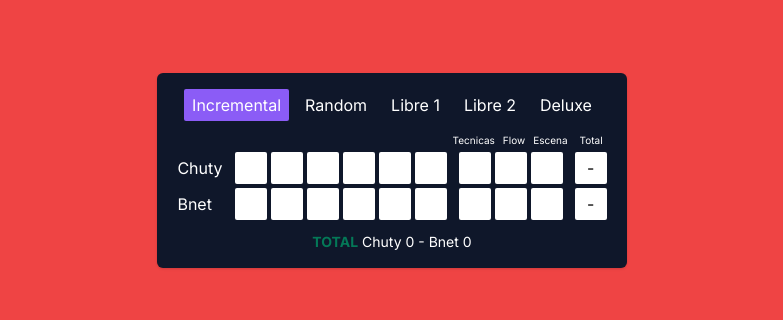
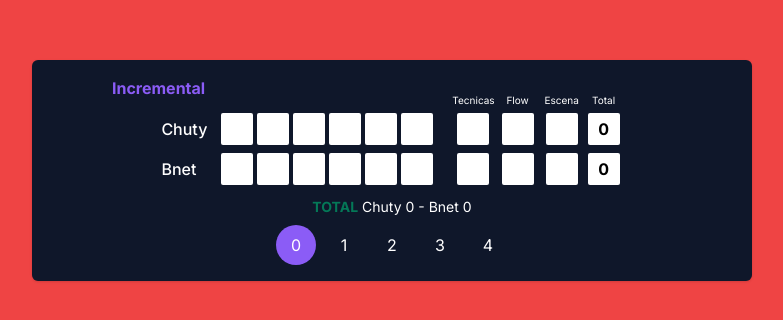
Before and after one commit to orlandodiazc/vote-battles, a Next.js app: page / in a window 1280 px wide. Shown: the part 230-550 px from the top of the page, without its empty margins (248-1031 px from the left). Built offline with nearby package versions, Linux system fonts and the light colour scheme.

Commit message:
Refactor arrow key navigation

```diff
--- a/src/components/Board.jsx
+++ b/src/components/Board.jsx
@@ -4,12 +4,8 @@ import Stages from "./Stages";
 export default function Board() {
   const board = useBoardState();
   return (
-    <section className=" bg-slate-900 rounded-md text-white shadow p-4 flex flex-col justify-center">
+    <section className=" bg-slate-900 rounded-md text-white shadow p-4 flex flex-col justify-center w-[720px]">
       <Stages />
-      <div className="flex gap-1 justify-center text-sm">
-        <span className="text-emerald-700 font-bold">TOTAL</span>{" "}
-        {board[0].name} {board[0].total} - {board[1].name} {board[1].total}
-      </div>
     </section>
   );
 }
--- a/src/components/Input.jsx
+++ b/src/components/Input.jsx
@@ -1,5 +1,4 @@
 import { useSetVote } from "@/context/BoardContext";
-import { useCallback, useEffect, useRef } from "react";
 
 export default function Input({
   id,
@@ -7,24 +6,13 @@ export default function Input({
   playerId,
   stageId,
   voteValue,
-  focus,
-  setFocus,
+  isLastInput,
+  isLastList,
+  elements,
+  onKeyDown,
+  focusableId,
 }) {
   const setVote = useSetVote();
-
-  const ref = useRef(null);
-
-  useEffect(() => {
-    if (focus) {
-      ref.current.focus();
-    }
-  }, [focus]);
-
-  const handleSelect = useCallback(() => {
-    console.log({ playerId, id });
-    setFocus({ playerId, id });
-  }, [id, setFocus]);
-
   function handleKeyDown(ev) {
     const code = ev.keyCode;
     if (code === 69 || code === 109 || code === 107) ev.preventDefault();
@@ -37,8 +25,9 @@ export default function Input({
       if (voteValue.slice(-2) === ".5" || voteValue === "4") return;
       setVote(playerId, stageId, id, `${voteValue ? voteValue : "0"}.5`);
     }
-    handleSelect();
+    onKeyDown(ev);
   }
+
   function handleChange(ev) {
     let currentValue = ev.target.value;
     if (currentValue.length >= 2 && currentValue.slice(-2) !== ".5") {
@@ -49,16 +38,31 @@ export default function Input({
     setVote(playerId, stageId, id, currentValue);
   }
   return (
+    <td
+      className={`p-0.5 text-black font-semibold ${
+        isLastList ? "px-[6px]" : ""
+      } `}
+    >
       <input
         type="number"
-      tabIndex={focus ? 0 : -1}
-      ref={ref}
         value={voteValue}
         onChange={handleChange}
         onKeyDown={handleKeyDown}
-      onClick={handleSelect}
         step="0.5"
-      className="w-8 p-1 rounded-sm text-center"
-    ></input>
+        className={`w-8 h-8 rounded-sm text-center ${
+          isLastInput && !isLastList ? "me-4" : ""
+        }`}
+        style={{ color: "black" }}
+        ref={(element) => {
+          if (element) {
+            elements.current.set(playerId.toString() + id.toString(), element);
+          } else {
+            elements.current.delete(playerId.toString() + id.toString());
+          }
+        }}
+        tabIndex={playerId.toString() + id.toString() === focusableId ? 0 : -1}
+        data-roving-tabindex-item
+      />
+    </td>
   );
 }
--- a/src/components/InputList.jsx
+++ b/src/components/InputList.jsx
@@ -1,22 +1,32 @@
-import useInputFocus from "@/hooks/useInputFocus";
 import Input from "./Input";
 
-export default function InputList({ maxValue, values, playerId, stageId }) {
-  const [focus, setFocus] = useInputFocus(9);
+export default function InputList({
+  maxValue,
+  values,
+  playerId,
+  stageId,
+  isLastList,
+  elements,
+  onKeyDown,
+  focusableId,
+}) {
   return (
-    <div className="space-x-1 text-black">
+    <>
       {values.map(({ id, value }, idx) => (
         <Input
+          onKeyDown={onKeyDown}
+          focusableId={focusableId}
+          elements={elements}
           key={id}
-          focus={focus.id === id && focus.playerId === playerId}
-          setFocus={setFocus}
           id={id}
           voteValue={value}
           maxValue={maxValue}
           playerId={playerId}
           stageId={stageId}
+          isLastInput={values.length - 1 === idx}
+          isLastList={isLastList}
         />
       ))}
-    </div>
+    </>
   );
 }
--- a/src/components/Player.jsx
+++ b/src/components/Player.jsx
@@ -1,43 +1,54 @@
 import { useBoardState } from "@/context/BoardContext";
 import InputList from "./InputList";
 
-export function Player({ name, playerId, stageId, setup }) {
-  const board = useBoardState();
-
-  if (!board) return null;
-  const stageInfo = board[playerId].stages[stageId];
-  const playerStageTotal = stageInfo.total;
-  const values = stageInfo.inputList;
+export function Player({
+  playerId,
+  stageId,
+  elements,
+  onKeyDown,
+  focusableId,
+}) {
+  const { scores, settings } = useBoardState();
+  if (!scores || !settings) return null;
+  const name = settings.playersName[playerId];
+  const values = scores[playerId][stageId];
+  const stageTotal = values.reduce(
+    (acc, input) => acc + Number(input.value),
+    0
+  );
+  const setup = settings.stages[stageId].setup;
 
   return (
-    <div className="flex gap-3">
-      <span className="flex-1 flex items-center">{name}</span>
-      {setup.map((length, idx) => {
+    <tr>
+      <td className="pe-3 font-medium">{name}</td>
+      {setup.map(({ length }, idx) => {
+        const maxValue = setup.length - 1 === idx ? 2 : 4;
         const bot = setup[idx - 1] ?? 0;
         const top = setup[idx] + bot;
-
         return (
           <InputList
+            onKeyDown={onKeyDown}
+            focusableId={focusableId}
+            elements={elements}
             key={idx}
             length={length}
-            maxValue={4}
+            maxValue={maxValue}
             values={values.slice(bot, top)}
             playerId={playerId}
             stageId={stageId}
+            isLastList={setup.length - 1 === idx}
           />
         );
       })}
-      <InputList
-        key={setup.length}
-        length={3}
-        maxValue={2}
-        values={values.slice(-3)}
-        playerId={playerId}
-        stageId={stageId}
-      />
-      <span className="flex items-center bg-white w-8 text-black rounded-sm justify-center">
-        {playerStageTotal === 0 ? "-" : playerStageTotal}
-      </span>
-    </div>
+
+      <td className="p-1">
+        <input
+          className="w-8 p-1 rounded-sm text-center bg-white text-black font-bold"
+          type="text"
+          disabled
+          value={stageTotal}
+        />
+      </td>
+    </tr>
   );
 }
--- a/src/components/Stages.jsx
+++ b/src/components/Stages.jsx
@@ -1,50 +1,139 @@
 import * as Tabs from "@radix-ui/react-tabs";
 import { Player } from "./Player";
 import { useBoardState } from "@/context/BoardContext";
+import { useRef, useState } from "react";
 
 export default function Stages() {
-  const board = useBoardState();
+  const { scores, settings } = useBoardState();
+  const playersTotal = scores.map((player) =>
+    player.reduce(
+      (acc, stage) =>
+        acc + stage.reduce((acc, input) => acc + Number(input.value), 0),
+      0
+    )
+  );
 
+  const [focusableId, setFocusableId] = useState("00");
+  const elements = useRef(new Map());
+  const ref = useRef(null);
+
+  function onKeyDown(e) {
+    if (e.keyCode === 39 || e.keyCode === 37 || e.keyCode === 9) {
+      e.preventDefault();
+      if (!ref.current) return;
+      const readElements = Array.from(
+        ref.current.querySelectorAll("[data-roving-tabindex-item]")
+      );
+      const items = Array.from(elements.current)
+        .sort((a, b) => readElements.indexOf(a[1]) - readElements.indexOf(b[1]))
+        .map(([id, element]) => ({ id, element }));
+      const currentIndex = items.findIndex(
+        (item) => item.element === e.currentTarget
+      );
+      let nextItem = null;
+      if (e.keyCode === 39 || e.keyCode === 9) {
+        nextItem = items.at(
+          currentIndex === items.length - 1 ? 0 : currentIndex + 1
+        );
+      } else if (e.keyCode === 37) {
+        nextItem = items.at(
+          currentIndex === 0 ? items.length - 1 : currentIndex - 1
+        );
+      }
+      if (nextItem.id != null) {
+        nextItem.element.focus();
+        setFocusableId(nextItem.id);
+      }
+    }
+  }
   return (
-    <Tabs.Root className="flex flex-col mb-2" defaultValue="Incremental">
+    <Tabs.Root className="flex flex-col pt-4" defaultValue="Incremental">
+      {settings.stages.map(({ name }, stageIdx) => (
+        <Tabs.Content
+          className="grid place-content-center relative"
+          key={stageIdx}
+          value={name}
+          tabIndex={-1}
+        >
+          <h2 className="absolute -top-4 left-16 text-violet-500 font-bold">
+            {name}
+          </h2>
+          <table ref={ref}>
+            <thead>
+              <tr className="text-[10px] text-center">
+                <td
+                  colSpan={
+                    settings.stages[stageIdx].setup.reduce(
+                      (acc, curr) => acc + curr
+                    ) - 2
+                  }
+                ></td>
+                <td>Tecnicas</td>
+                <td>Flow</td>
+                <td>Escena</td>
+                <td>Total</td>
+              </tr>
+            </thead>
+            <tbody>
+              {stageIdx % 2 === 0 ? (
+                <>
+                  <Player
+                    playerId={0}
+                    stageId={stageIdx}
+                    onKeyDown={onKeyDown}
+                    focusableId={focusableId}
+                    elements={elements}
+                  />
+                  <Player
+                    playerId={1}
+                    stageId={stageIdx}
+                    onKeyDown={onKeyDown}
+                    focusableId={focusableId}
+                    elements={elements}
+                  />
+                </>
+              ) : (
+                <>
+                  <Player
+                    playerId={1}
+                    stageId={stageIdx}
+                    onKeyDown={onKeyDown}
+                    focusableId={focusableId}
+                    elements={elements}
+                  />
+                  <Player
+                    playerId={0}
+                    stageId={stageIdx}
+                    onKeyDown={onKeyDown}
+                    focusableId={focusableId}
+                    elements={elements}
+                  />
+                </>
+              )}
+            </tbody>
+          </table>
+        </Tabs.Content>
+      ))}
+      <div className="flex gap-1 justify-center text-sm my-2">
+        <span className="text-emerald-700 font-bold">TOTAL</span>{" "}
+        {settings.playersName[0]} {playersTotal[0]} - {settings.playersName[1]}{" "}
+        {playersTotal[1]}
+      </div>
       <Tabs.List
-        className="flex gap-2 justify-center mb-2"
+        className="flex gap-2 justify-center"
         aria-label="Selecciona la ronda"
+        tabIndex={-1}
       >
-        {board[0].stages.map((stage) => (
+        {settings.stages.map(({ name }, idx) => (
           <Tabs.Trigger
-            className="grid place-content-center px-2 py-1 rounded-sm data-[state=active]:bg-violet-500"
-            value={stage.name}
-            key={stage.name}
+            className="grid place-content-center px-2 py-1 rounded-full w-10 h-10 data-[state=active]:bg-violet-500"
+            value={name}
+            key={name}
           >
-            {stage.name}
+            {idx}
           </Tabs.Trigger>
         ))}
       </Tabs.List>
-      {board[0].stages.map((stage, idx) => (
-        <Tabs.Content key={idx} className="flex-grow-1 p-1" value={stage.name}>
-          <div className="grid gap-1 items-center">
-            <div className="flex gap-2 text-[10px] justify-end me-[4px]">
-              <span>Tecnicas</span>
-              <span>Flow</span>
-              <span className="me-1">Escena</span>
-              <span>Total</span>
-            </div>
-            <Player
-              name={board[0].name}
-              playerId={0}
-              stageId={idx}
-              setup={stage.setup}
-            />
-            <Player
-              name={board[1].name}
-              playerId={1}
-              stageId={idx}
-              setup={stage.setup}
-            />
-          </div>
-        </Tabs.Content>
-      ))}
     </Tabs.Root>
   );
 }
--- a/src/context/BoardContext.jsx
+++ b/src/context/BoardContext.jsx
@@ -2,79 +2,50 @@ import { createContext, useContext, useReducer } from "react";
 
 const boardReducer = (state, action) => {
   const payload = action.payload;
+  console.log(payload);
   switch (action.type) {
     case "SET_VOTE":
-      return state.map((player, idx) => {
-        if (idx !== payload.playerId) return player;
-        return {
-          ...player,
-          stages: player.stages.map((stage, idx) => {
+      return {
+        ...state,
+        scores: state.scores.map((player, idx) => {
+          if (idx !== payload.playerId) return player;
+          return player.map((stage, idx) => {
             if (idx !== payload.stageId) return stage;
-            return {
-              ...stage,
-              inputList: stage.inputList.map((input) => {
-                if (input.id !== payload.inputId) return input;
-                return { ...input, value: payload.value };
-              }),
-            };
-          }),
-        };
-      });
-    case "SET_PLAYER_STAGE_TOTAL":
-      return state.map((player, idx) => {
-        if (idx !== payload.playerId) return player;
-        return {
-          ...player,
-          stages: player.stages.map((stage, idx) => {
-            if (idx !== payload.stageId) return stage;
-            return {
-              ...stage,
-              total: stage.inputList.reduce(
-                (acc, curr) => acc + Number(curr.value),
-                0
-              ),
-            };
-          }),
-        };
-      });
-    case "SET_PLAYER_TOTAL":
-      return state.map((player, idx) => {
-        if (idx !== payload.playerId) return player;
-        return {
-          ...player,
-          total: player.stages.reduce((acc, curr) => acc + curr.total, 0),
-        };
-      });
+            return stage.map((input, idx) => {
+              if (idx !== payload.inputId) return input;
+              return { ...input, value: payload.value };
+            });
+          });
+        }),
+      };
+
     default:
       return state;
   }
 };
 
-const currentStages = [
-  { name: "Incremental", setup: [6] },
-  { name: "Random", setup: [6] },
-  { name: "Libre 1", setup: [6] },
-  { name: "Libre 2", setup: [6] },
-  { name: "Deluxe", setup: [2, 5] },
-];
-const playerNames = ["Chuty", "Bnet"];
+const settings = {
+  stages: [
+    { name: "Incremental", setup: [6, 3] },
+    { name: "Random", setup: [6, 3] },
+    { name: "Libre 1", setup: [6, 3] },
+    { name: "Libre 2", setup: [6, 3] },
+    { name: "Deluxe", setup: [2, 5, 3] },
+  ],
+  playersName: ["Chuty", "Bnet"],
+};
 
 function createInputList(setup) {
-  const length = setup.reduce((acc, curr) => acc + curr, 0) + 3;
+  const length = setup.reduce((acc, curr) => acc + curr, 0);
   return [...new Array(length)].map((curr, idx) => ({ id: idx, value: "" }));
 }
 
-function Stage(name, setup) {
-  return { name, setup, total: 0, inputList: createInputList(setup) };
-}
+const scores = Array(2).fill([
+  ...settings.stages.map(({ setup }) => createInputList(setup)),
+]);
 
-function Player(name, stages) {
-  return { name, stages, total: 0 };
-}
-
+const initialValue = { settings, scores };
 const BoardContext = createContext();
-const stages = currentStages.map(({ name, setup }) => Stage(name, setup));
-const initialValue = playerNames.map((name) => Player(name, stages));
 
 export const BoardContextProvider = (props) => {
   const [board, boardDispatch] = useReducer(boardReducer, initialValue);
@@ -85,11 +56,7 @@ export const BoardContextProvider = (props) => {
     });
     boardDispatch({
       type: "SET_PLAYER_STAGE_TOTAL",
-      payload: { playerId, stageId },
-    });
-    boardDispatch({
-      type: "SET_PLAYER_TOTAL",
-      payload: { playerId },
+      payload: { playerId, stageId, inputId, value },
     });
   }
 
--- a/src/hooks/useInputFocus.jsx
+++ /dev/null
@@ -1,36 +0,0 @@
-import { useCallback, useState, useEffect } from "react";
-
-export default function useInputFocus(size) {
-  const [currentFocus, setCurrentFocus] = useState({ playerId: 0, id: null });
-
-  const handleKeyDown = useCallback(
-    (e) => {
-      if (e.keyCode === 39) {
-        e.preventDefault();
-        if (currentFocus.id !== size - 1) {
-          setCurrentFocus({ ...currentFocus, id: currentFocus.id + 1 });
-        } else if (currentFocus.playerId === 0) {
-          setCurrentFocus({ playerId: 1, id: 0 });
-        }
-      } else if (e.keyCode === 37) {
-        console.log(currentFocus);
-        e.preventDefault();
-        if (currentFocus.id !== 0) {
-          setCurrentFocus({ ...currentFocus, id: currentFocus.id - 1 });
-        } else if (currentFocus.playerId === 1) {
-          setCurrentFocus({ playerId: 0, id: size - 1 });
-        }
-      }
-    },
-    [size, currentFocus, setCurrentFocus]
-  );
-
-  useEffect(() => {
-    document.addEventListener("keydown", handleKeyDown, false);
-    return () => {
-      document.removeEventListener("keydown", handleKeyDown, false);
-    };
-  }, [handleKeyDown]);
-
-  return [currentFocus, setCurrentFocus];
-}
```
Lines whose indentation alone changed are shown as unchanged.
